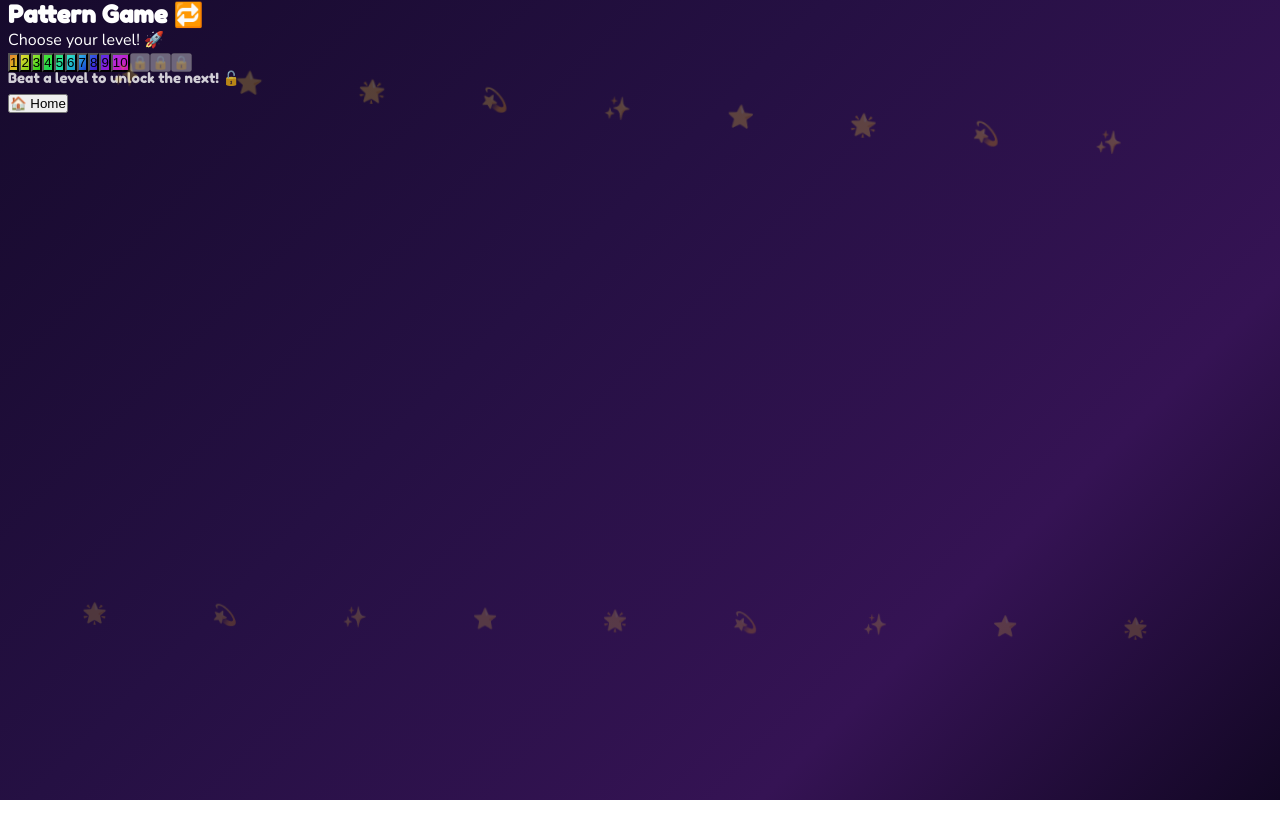
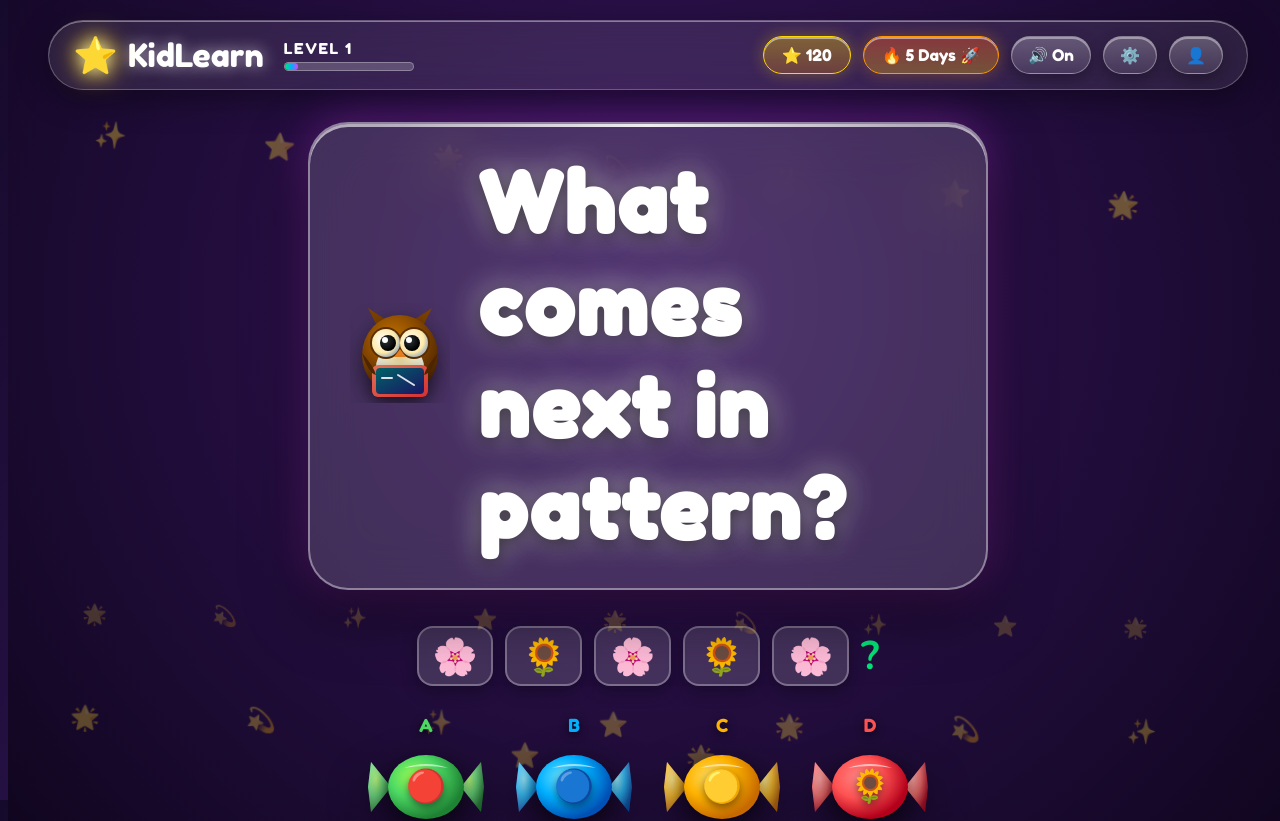
Before and after one commit to ashish120908/kids, a React (Vite) app: page /pattern in a window 1280 px wide. Shown: the top 821 px of the page. Before the commit the page ends 800 px from the top, so only its background shows below. Built offline with nearby package versions, Linux system fonts and the light colour scheme.

Commit message:
Perfect all games level picker and space game theme UI

```diff
--- a/src/components/ClockGame.jsx
+++ b/src/components/ClockGame.jsx
@@ -1,14 +1,13 @@
-import React, { useState, useCallback, useRef } from 'react'
+import React, { useState, useCallback, useRef, useEffect } from 'react'
 import { useNavigate } from 'react-router-dom'
 import ScoreSummary from './ScoreSummary'
-import Confetti from './Confetti'
-import AdBanner from './AdBanner'
 import LevelPicker from './LevelPicker'
+import CandyButton from './CandyButton'
+import SpaceGameLayout from './SpaceGameLayout'
 import { saveScore } from '../utils/scoreManager'
 import { shuffle, randomInt, generateUniqueItems } from '../utils/gameHelpers'
 import { getLevelConfig } from '../utils/levelConfig'
 import { playCorrect, playWrong, playGameComplete } from '../utils/soundManager'
-import '../styles/Games.css'
 
 const TOTAL = 10;
 
@@ -28,9 +27,8 @@ function generateQuestion(level) {
 
   const answer = formatTime(hours, minutes);
 
-  // Generate wrong choices (different times)
   const choices = [answer];
-  while (choices.length < cfg.choiceCount) {
+  while (choices.length < 4) {
     const wHours = randomInt(1, 12);
     const wMinuteIndex = randomInt(0, totalSteps - 1);
     const wMinutes = wMinuteIndex * step;
@@ -43,10 +41,8 @@ function generateQuestion(level) {
   return { hours, minutes, answer, choices: shuffle(choices) };
 }
 
-// SVG Analog Clock component
 function AnalogClock({ hours, minutes }) {
-  const cx = 100, cy = 100, r = 90;
-  // Angles: 0 = 12 o'clock, clockwise
+  const cx = 100, cy = 100, r = 85;
   const minuteAngle = (minutes / 60) * 360;
   const hourAngle = ((hours % 12) / 12) * 360 + (minutes / 60) * 30;
 
@@ -58,20 +54,18 @@ function AnalogClock({ hours, minutes }) {
     };
   }
 
-  const hourTip = handCoords(hourAngle, 50);
-  const minuteTip = handCoords(minuteAngle, 70);
+  const hourTip = handCoords(hourAngle, 48);
+  const minuteTip = handCoords(minuteAngle, 68);
 
   return (
-    <svg viewBox="0 0 200 200" width="180" height="180" style={{ display: 'block', margin: '0 auto' }}>
-      {/* Clock face */}
-      <circle cx={cx} cy={cy} r={r} fill="white" stroke="#333" strokeWidth="4" />
-      {/* Hour markers & numbers */}
+    <svg viewBox="0 0 200 200" width="160" height="160" style={{ display: 'block', margin: '0 auto', filter: 'drop-shadow(0 8px 20px rgba(0,0,0,0.5))' }}>
+      <circle cx={cx} cy={cy} r={r} fill="#ffffff" stroke="#7C4DFF" strokeWidth="6" />
       {Array.from({ length: 12 }, (_, i) => {
         const num = i + 1;
         const angle = (num / 12) * 360;
         const rad = ((angle - 90) * Math.PI) / 180;
-        const mx = cx + Math.cos(rad) * 76;
-        const my = cy + Math.sin(rad) * 76;
+        const mx = cx + Math.cos(rad) * 68;
+        const my = cy + Math.sin(rad) * 68;
         return (
           <text
             key={num}
@@ -79,56 +73,26 @@ function AnalogClock({ hours, minutes }) {
             y={my}
             textAnchor="middle"
             dominantBaseline="central"
-            fontSize="14"
+            fontSize="15"
             fontWeight="bold"
-            fill="#333"
+            fill="#251043"
             fontFamily="'Fredoka One', cursive"
           >
             {num}
           </text>
         );
       })}
-      {/* Minute tick marks */}
-      {Array.from({ length: 60 }, (_, i) => {
-        const angle = (i / 60) * 360;
-        const rad = ((angle - 90) * Math.PI) / 180;
-        const isHour = i % 5 === 0;
-        const inner = isHour ? 80 : 84;
-        const outer = 90;
-        return (
-          <line
-            key={i}
-            x1={cx + Math.cos(rad) * inner}
-            y1={cy + Math.sin(rad) * inner}
-            x2={cx + Math.cos(rad) * outer}
-            y2={cy + Math.sin(rad) * outer}
-            stroke={isHour ? '#333' : '#aaa'}
-            strokeWidth={isHour ? 2 : 1}
-          />
-        );
-      })}
-      {/* Hour hand */}
-      <line
-        x1={cx} y1={cy}
-        x2={hourTip.x} y2={hourTip.y}
-        stroke="#222" strokeWidth="6" strokeLinecap="round"
-      />
-      {/* Minute hand */}
-      <line
-        x1={cx} y1={cy}
-        x2={minuteTip.x} y2={minuteTip.y}
-        stroke="#555" strokeWidth="3" strokeLinecap="round"
-      />
-      {/* Center dot */}
-      <circle cx={cx} cy={cy} r="5" fill="#e74c3c" />
+      <line x1={cx} y1={cy} x2={hourTip.x} y2={hourTip.y} stroke="#251043" strokeWidth="7" strokeLinecap="round" />
+      <line x1={cx} y1={cy} x2={minuteTip.x} y2={minuteTip.y} stroke="#E040FB" strokeWidth="4" strokeLinecap="round" />
+      <circle cx={cx} cy={cy} r="6" fill="#FFD700" />
     </svg>
   );
 }
 
 export default function ClockGame() {
   const navigate = useNavigate();
-  const [phase, setPhase] = useState('pick');
-  const [level, setLevel] = useState(null);
+  const [phase, setPhase] = useState('play');
+  const [level, setLevel] = useState(1);
   const [questions, setQuestions] = useState([]);
   const [current, setCurrent] = useState(0);
   const [score, setScore] = useState(0);
@@ -151,9 +115,14 @@ export default function ClockGame() {
     setPhase('play');
   };
 
+  useEffect(() => {
+    startGame(1);
+  }, []);
+
   const handleAnswer = useCallback((choice) => {
     if (feedback) return;
     const q = questions[current];
+    if (!q) return;
     const correct = choice === q.answer;
     setSelected(choice);
     setFeedback(correct ? 'correct' : 'wrong');
@@ -182,6 +151,16 @@ export default function ClockGame() {
     }, 900);
   }, [feedback, questions, current, score, level]);
 
+  const handleNext = () => {
+    if (current + 1 < TOTAL) {
+      setSelected(null);
+      setFeedback(null);
+      setCurrent(c => c + 1);
+    } else {
+      startGame(level);
+    }
+  };
+
   if (phase === 'pick') {
     return <LevelPicker gameName="clock" gameTitle="Clock Reading" gameEmoji="🕐" onSelectLevel={startGame} />;
   }
@@ -200,39 +179,45 @@ export default function ClockGame() {
     );
   }
 
-  const q = questions[current];
-  const cfg = getLevelConfig('clock', level);
-  const gridClass = cfg.choiceCount > 4 ? 'choices-grid choices-grid-3col' : 'choices-grid';
+  const q = questions[current] || { hours: 3, minutes: 0, answer: '3:00', choices: ['3:00', '4:15', '2:30', '1:00'] };
 
   return (
-    <div className="game-container">
-      <Confetti active={showConfetti} />
-      <div className="progress-bar-container">
-        <div className="progress-bar" style={{ width: `${(current / TOTAL) * 100}%` }} />
-      </div>
-      <p className="progress-text">{current + 1} / {TOTAL}</p>
-      <h2 className="game-title">Level {level} — Clock Reading 🕐</h2>
-
-      <div className="question-display card">
-        <p style={{ fontSize: 18, color: '#666', marginBottom: 12 }}>What time does the clock show?</p>
+    <SpaceGameLayout
+      gameTitle="Clock Reading"
+      level={level}
+      current={current}
+      total={TOTAL}
+      score={score}
+      showConfetti={showConfetti}
+      questionText="What time does clock show?"
+      onNext={handleNext}
+      onSkip={handleNext}
+      onOpenSettings={() => setPhase('pick')}
+    >
+      <div style={{ marginBottom: 20 }}>
         <AnalogClock hours={q.hours} minutes={q.minutes} />
       </div>
 
-      <div className={gridClass}>
-        {q.choices.map(choice => {
-          let cls = 'btn choice-btn';
-          if (selected === choice) cls += feedback === 'correct' ? ' correct-answer' : ' wrong-answer';
-          else if (feedback === 'wrong' && choice === q.answer) cls += ' correct-answer';
+      <div className="candy-buttons-container">
+        {q.choices.map((choice, idx) => {
+          let status = null;
+          if (selected === choice) {
+            status = feedback === 'correct' ? 'correct' : 'wrong';
+          } else if (feedback === 'wrong' && choice === q.answer) {
+            status = 'correct';
+          }
+
           return (
-            <button key={choice} className={cls} onClick={() => handleAnswer(choice)}>
-              {choice}
-            </button>
+            <CandyButton
+              key={choice}
+              value={choice}
+              index={idx}
+              status={status}
+              onClick={() => handleAnswer(choice)}
+            />
           );
         })}
       </div>
-
-      <p className="score-display-inline">Score: {score}</p>
-      <AdBanner />
-    </div>
+    </SpaceGameLayout>
   );
 }
--- a/src/components/LevelPicker.jsx
+++ b/src/components/LevelPicker.jsx
@@ -1,6 +1,7 @@
 import React from 'react'
 import { useNavigate } from 'react-router-dom'
 import { getScore, getMaxUnlockedLevel } from '../utils/scoreManager'
+import OwlCharacter from './OwlCharacter'
 import '../styles/Games.css'
 
 export default function LevelPicker({ gameName, gameTitle, gameEmoji, onSelectLevel }) {
@@ -15,39 +16,73 @@ export default function LevelPicker({ gameName, gameTitle, gameEmoji, onSelectLe
     .reduce((sum, lvl) => { const s = getScore(gameName, lvl); return sum + (s ? s.stars : 0); }, 0);
 
   return (
-    <div className="game-container">
-      <h2 className="game-title">{gameTitle} {gameEmoji}</h2>
-      <p className="game-subtitle">Choose your level! 🚀</p>
+    <div className="space-game-screen animate-in">
+      {/* Top Navigation Bar */}
+      <div className="mockup-top-bar">
+        <div className="top-bar-left">
+          <div className="top-bar-brand" onClick={() => navigate('/')} style={{ cursor: 'pointer' }}>
+            <span className="brand-star-icon">⭐</span> KidLearn
+          </div>
+          <div className="top-bar-level-box">
+            <span className="top-bar-level-text">{gameTitle} {gameEmoji}</span>
+          </div>
+        </div>
 
-      {completedCount > 0 && (
-        <div className="level-picker-stats">
-          <span>🏆 {completedCount} done</span>
-          <span>⭐ {totalStars} stars</span>
+        <div className="top-bar-right">
+          <div className="pill-stat pill-star">
+            ⭐ {totalStars} Stars
+          </div>
+          <div className="pill-stat pill-flame">
+            🏆 {completedCount} Done
+          </div>
+          <button className="pill-btn" onClick={() => navigate('/')}>
+            🏠 Home
+          </button>
         </div>
-      )}
+      </div>
 
-      <div className="level-picker-scroll">
-        <div className="level-picker-grid">
+      {/* Level Selection Display Card */}
+      <div className="mockup-question-card" style={{ maxWidth: 840, flexDirection: 'column', padding: '32px 24px' }}>
+        <div className="card-shine-line" />
+        <div style={{ display: 'flex', alignItems: 'center', gap: 20, marginBottom: 20 }}>
+          <OwlCharacter />
+          <h2 className="mockup-question-text" style={{ fontSize: 42 }}>Choose Level</h2>
+        </div>
+
+        <div style={{
+          display: 'flex', flexWrap: 'wrap', gap: 14, justifyContent: 'center',
+          maxHeight: 320, overflowY: 'auto', padding: '12px 8px', width: '100%'
+        }}>
           {Array.from({ length: displayCount }, (_, i) => {
             const lvl = i + 1;
             const saved = getScore(gameName, lvl);
             const isLocked = lvl > maxAccessible;
             const isNext = lvl === maxUnlocked + 1 && !isLocked;
+
             return (
               <button
                 key={lvl}
-                className={`level-picker-btn btn${isNext ? ' level-picker-btn-next' : ''}${isLocked ? ' level-picker-btn-locked' : ''}`}
+                disabled={isLocked}
                 onClick={() => !isLocked && onSelectLevel(lvl)}
-                disabled={isLocked}
-                style={!isLocked ? { background: `linear-gradient(135deg, hsl(${(lvl * 28) % 360},80%,55%), hsl(${(lvl * 28 + 30) % 360},80%,45%))` } : {}}
+                style={{
+                  width: 72, height: 72,
+                  borderRadius: 20,
+                  border: isNext ? '3px solid #00E676' : '2px solid rgba(255,255,255,0.4)',
+                  background: isLocked ? 'rgba(255,255,255,0.1)' : `linear-gradient(135deg, hsl(${(lvl * 28) % 360},80%,55%), hsl(${(lvl * 28 + 30) % 360},80%,45%))`,
+                  color: isLocked ? 'rgba(255,255,255,0.3)' : '#ffffff',
+                  fontFamily: "'Fredoka One', cursive",
+                  fontSize: isLocked ? 26 : 28,
+                  boxShadow: isLocked ? 'none' : '0 8px 20px rgba(0,0,0,0.4)',
+                  cursor: isLocked ? 'not-allowed' : 'pointer',
+                  display: 'flex', flexDirection: 'column', alignItems: 'center', justifyContent: 'center',
+                  transition: 'transform 0.18s ease'
+                }}
               >
-                {isLocked ? (
-                  <span className="level-picker-num">🔒</span>
-                ) : (
+                {isLocked ? '🔒' : (
                   <>
-                    <span className="level-picker-num">{lvl}</span>
+                    <span>{lvl}</span>
                     {saved && saved.stars > 0 && (
-                      <span className="level-picker-stars">{'⭐'.repeat(saved.stars)}</span>
+                      <span style={{ fontSize: 10, marginTop: -4 }}>{'⭐'.repeat(Math.min(3, saved.stars))}</span>
                     )}
                   </>
                 )}
@@ -56,12 +91,13 @@ export default function LevelPicker({ gameName, gameTitle, gameEmoji, onSelectLe
           })}
         </div>
       </div>
-      <p style={{ color: 'rgba(255,255,255,0.8)', fontSize: 14, margin: '-4px 0 0', fontFamily: "'Fredoka One', cursive" }}>
-        Beat a level to unlock the next! 🔓
-      </p>
-      <button className="btn btn-success" onClick={() => navigate('/')} style={{ marginTop: 8 }}>
-        🏠 Home
-      </button>
+
+      {/* Bottom Bar */}
+      <div className="mockup-bottom-bar" style={{ justifyContent: 'center' }}>
+        <button className="next-problem-btn" onClick={() => onSelectLevel(1)}>
+          PLAY LEVEL 1 🚀
+        </button>
+      </div>
     </div>
   );
 }
--- a/src/components/PatternGame.jsx
+++ b/src/components/PatternGame.jsx
@@ -1,29 +1,22 @@
-import React, { useState, useCallback, useRef } from 'react'
+import React, { useState, useCallback, useRef, useEffect } from 'react'
 import { useNavigate } from 'react-router-dom'
 import ScoreSummary from './ScoreSummary'
-import Confetti from './Confetti'
-import AdBanner from './AdBanner'
 import LevelPicker from './LevelPicker'
+import CandyButton from './CandyButton'
+import SpaceGameLayout from './SpaceGameLayout'
 import { saveScore } from '../utils/scoreManager'
 import { shuffle, randomInt, generateUniqueItems } from '../utils/gameHelpers'
 import { getLevelConfig } from '../utils/levelConfig'
 import { playCorrect, playWrong, playGameComplete } from '../utils/soundManager'
-import '../styles/Games.css'
 
 const TOTAL = 10;
 
 const EMOJI_PAIRS = [
   ['🔴', '🔵'], ['🟡', '🟢'], ['⭐', '🌙'], ['🍎', '🍊'], ['🐱', '🐶'],
-  ['🌸', '🌻'], ['🏀', '⚽'], ['🚀', '🌍'], ['🦁', '🐯'], ['🎵', '🎸'],
+  ['🌸', '🌻'], ['🚀', '🌍'], ['🦁', '🐯'], ['🎵', '🎸'],
 ];
 
-const EMOJI_TRIPLES = [
-  ['🍎', '🍊', '🍋'], ['🔴', '🟡', '🔵'], ['🐱', '🐶', '🐸'],
-  ['🌸', '🌻', '🌺'], ['🏀', '⚽', '🎾'], ['🚗', '🚕', '🚙'],
-];
-
-function generateEmojiPattern(emojis, repeat, showCount) {
-  // e.g., emojis=[A,B], showCount=5 → [A,B,A,B,A], answer=B
+function generateEmojiPattern(emojis, showCount) {
   const sequence = [];
   for (let i = 0; i < showCount; i++) {
     sequence.push(emojis[i % emojis.length]);
@@ -32,115 +25,36 @@ function generateEmojiPattern(emojis, repeat, showCount) {
   return { sequence, answer };
 }
 
-function generateNumberSequence(type, choiceCount) {
-  let start, step, operation, seqLen;
-  switch (type) {
-    case 'numAdd1':
-      start = randomInt(1, 20);
-      step = 1;
-      seqLen = 5;
-      operation = n => n + step;
-      break;
-    case 'numAdd2':
-      start = randomInt(1, 15);
-      step = 2;
-      seqLen = 5;
-      operation = n => n + step;
-      break;
-    case 'numAdd3':
-      start = randomInt(1, 10);
-      step = randomInt(3, 5);
-      seqLen = 5;
-      operation = n => n + step;
-      break;
-    case 'numMul2':
-      start = randomInt(1, 3);
-      seqLen = 5;
-      operation = n => n * 2;
-      break;
-    case 'numMul3':
-      start = randomInt(1, 2);
-      seqLen = 4;
-      operation = n => n * 3;
-      break;
-    case 'fibonacci': {
-      const a = randomInt(1, 3);
-      const b = randomInt(a + 1, a + 3);
-      const seq = [a, b];
-      while (seq.length < 6) seq.push(seq[seq.length - 1] + seq[seq.length - 2]);
-      const answer = seq[seq.length - 1];
-      const sequence = seq.slice(0, seq.length - 1);
-      const distractors = new Set();
-      while (distractors.size < choiceCount - 1) {
-        // Generate distractors offset by ±1 to ±8 (excluding 0) to make the game challenging
-        const offset = randomInt(1, 8) * (Math.random() < 0.5 ? 1 : -1);
-        const candidate = answer + offset;
-        if (candidate !== answer && candidate > 0) distractors.add(candidate);
-      }
-      return { sequence, answer, choices: shuffle([answer, ...distractors]) };
-    }
-    default:
-      start = randomInt(1, 10);
-      step = 1;
-      seqLen = 5;
-      operation = n => n + step;
-  }
-
-  const sequence = [start];
-  for (let i = 1; i < seqLen; i++) {
-    sequence.push(operation(sequence[i - 1]));
-  }
-  const answer = operation(sequence[sequence.length - 1]);
-  const distractors = new Set();
-  while (distractors.size < choiceCount - 1) {
-    // Generate distractors offset by ±1 to ±8 (excluding 0) to make the game challenging
-    const offset = randomInt(1, 8) * (Math.random() < 0.5 ? 1 : -1);
-    const d = answer + offset;
-    if (d > 0) distractors.add(d);
-  }
-  return { sequence, answer, choices: shuffle([answer, ...distractors]) };
-}
-
 function generateQuestion(level) {
   const cfg = getLevelConfig('pattern', level);
   const type = cfg.type;
 
-  if (type === 'emoji2') {
+  if (type === 'emoji2' || type === 'emoji3' || !type) {
     const emojis = EMOJI_PAIRS[randomInt(0, EMOJI_PAIRS.length - 1)];
-    const { sequence, answer } = generateEmojiPattern(emojis, 2, 5);
+    const { sequence, answer } = generateEmojiPattern(emojis, 5);
     const distractors = [];
     for (const pair of EMOJI_PAIRS) {
       for (const e of pair) {
-        if (e !== answer && distractors.length < cfg.choiceCount - 1) {
+        if (e !== answer && distractors.length < 3) {
           distractors.push(e);
         }
       }
     }
-    return { sequence, answer, choices: shuffle([answer, ...distractors.slice(0, cfg.choiceCount - 1)]), type: 'emoji' };
+    return { sequence, answer, choices: shuffle([answer, ...distractors.slice(0, 3)]), type: 'emoji' };
   }
 
-  if (type === 'emoji3') {
-    const emojis = EMOJI_TRIPLES[randomInt(0, EMOJI_TRIPLES.length - 1)];
-    const { sequence, answer } = generateEmojiPattern(emojis, 3, 6);
-    const distractors = [];
-    for (const triple of EMOJI_TRIPLES) {
-      for (const e of triple) {
-        if (e !== answer && distractors.length < cfg.choiceCount - 1) {
-          distractors.push(e);
-        }
-      }
-    }
-    return { sequence, answer, choices: shuffle([answer, ...distractors.slice(0, cfg.choiceCount - 1)]), type: 'emoji' };
-  }
-
-  const { sequence, answer, choices } = generateNumberSequence(type, cfg.choiceCount);
+  const start = randomInt(1, 10);
+  const step = 2;
+  const sequence = [start, start + step, start + 2 * step, start + 3 * step];
+  const answer = start + 4 * step;
+  const choices = shuffle([answer, answer + 1, answer - 1, answer + 2]);
   return { sequence, answer, choices, type: 'number' };
 }
 
 export default function PatternGame() {
   const navigate = useNavigate();
-  const [phase, setPhase] = useState('pick');
-  const [level, setLevel] = useState(null);
+  const [phase, setPhase] = useState('play');
+  const [level, setLevel] = useState(1);
   const [questions, setQuestions] = useState([]);
   const [current, setCurrent] = useState(0);
   const [score, setScore] = useState(0);
@@ -163,9 +77,14 @@ export default function PatternGame() {
     setPhase('play');
   };
 
+  useEffect(() => {
+    startGame(1);
+  }, []);
+
   const handleAnswer = useCallback((choice) => {
     if (feedback) return;
     const q = questions[current];
+    if (!q) return;
     const correct = choice === q.answer;
     setSelected(choice);
     setFeedback(correct ? 'correct' : 'wrong');
@@ -194,6 +113,16 @@ export default function PatternGame() {
     }, 900);
   }, [feedback, questions, current, score, level]);
 
+  const handleNext = () => {
+    if (current + 1 < TOTAL) {
+      setSelected(null);
+      setFeedback(null);
+      setCurrent(c => c + 1);
+    } else {
+      startGame(level);
+    }
+  };
+
   if (phase === 'pick') {
     return <LevelPicker gameName="pattern" gameTitle="Pattern Game" gameEmoji="🔁" onSelectLevel={startGame} />;
   }
@@ -212,63 +141,62 @@ export default function PatternGame() {
     );
   }
 
-  const q = questions[current];
-  const cfg = getLevelConfig('pattern', level);
-  const gridClass = cfg.choiceCount > 4 ? 'choices-grid choices-grid-3col' : 'choices-grid';
-  const isEmoji = q.type === 'emoji';
+  const q = questions[current] || { sequence: ['🔴', '🔵', '🔴', '🔵'], answer: '🔴', choices: ['🔴', '🔵', '🟡', '🟢'] };
 
   return (
-    <div className="game-container">
-      <Confetti active={showConfetti} />
-      <div className="progress-bar-container">
-        <div className="progress-bar" style={{ width: `${(current / TOTAL) * 100}%` }} />
-      </div>
-      <p className="progress-text">{current + 1} / {TOTAL}</p>
-      <h2 className="game-title">Level {level} — Pattern Game 🔁</h2>
-
-      <div className="question-display card">
-        <p style={{ fontSize: 18, color: '#666', marginBottom: 12 }}>What comes next?</p>
-        <div style={{ display: 'flex', alignItems: 'center', justifyContent: 'center', gap: 10, flexWrap: 'wrap' }}>
+    <SpaceGameLayout
+      gameTitle="Pattern Game"
+      level={level}
+      current={current}
+      total={TOTAL}
+      score={score}
+      showConfetti={showConfetti}
+      questionText="What comes next in pattern?"
+      onNext={handleNext}
+      onSkip={handleNext}
+      onOpenSettings={() => setPhase('pick')}
+    >
+      <div style={{ display: 'flex', alignItems: 'center', justifyContent: 'center', gap: 12, flexWrap: 'wrap', marginBottom: 28 }}>
         {q.sequence.map((item, i) => (
           <span
             key={i}
             style={{
-                fontSize: isEmoji ? 36 : 28,
-                background: '#f0f4ff',
-                borderRadius: 10,
-                padding: isEmoji ? '4px 8px' : '6px 14px',
-                fontWeight: 'bold',
-                color: '#333',
+              fontSize: 36,
+              background: 'rgba(255,255,255,0.15)',
+              borderRadius: 16,
+              padding: '6px 14px',
+              border: '2px solid rgba(255,255,255,0.3)',
+              color: '#ffffff',
               fontFamily: "'Fredoka One', cursive",
+              boxShadow: '0 6px 16px rgba(0,0,0,0.3)'
             }}
           >
             {item}
           </span>
         ))}
-          <span style={{ fontSize: 36, fontWeight: 'bold', color: '#aaa' }}>?</span>
-        </div>
+        <span style={{ fontSize: 40, fontWeight: 'bold', color: '#00E676' }}>?</span>
       </div>
 
-      <div className={gridClass}>
-        {q.choices.map(choice => {
-          let cls = 'btn choice-btn';
-          if (selected === choice) cls += feedback === 'correct' ? ' correct-answer' : ' wrong-answer';
-          else if (feedback === 'wrong' && choice === q.answer) cls += ' correct-answer';
+      <div className="candy-buttons-container">
+        {q.choices.map((choice, idx) => {
+          let status = null;
+          if (selected === choice) {
+            status = feedback === 'correct' ? 'correct' : 'wrong';
+          } else if (feedback === 'wrong' && choice === q.answer) {
+            status = 'correct';
+          }
+
           return (
-            <button
+            <CandyButton
               key={choice}
-              className={cls}
+              value={choice}
+              index={idx}
+              status={status}
               onClick={() => handleAnswer(choice)}
-              style={isEmoji ? { fontSize: 32 } : {}}
-            >
-              {choice}
-            </button>
+            />
           );
         })}
       </div>
-
-      <p className="score-display-inline">Score: {score}</p>
-      <AdBanner />
-    </div>
+    </SpaceGameLayout>
   );
 }
```
Lines whose indentation alone changed are shown as unchanged.
